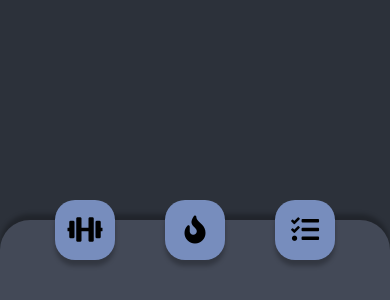
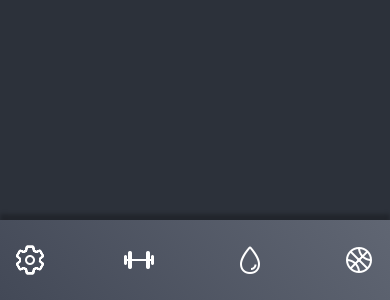
Before and after one commit to ByakkoLord/gym-app, a React Native app: screen / in a window 390 px wide. Shown: the part 544-844 px from the top of the page. Built offline with nearby package versions, Linux system fonts and the light colour scheme.

Commit message:
new settings

```diff
--- a/App.tsx
+++ b/App.tsx
@@ -1,33 +1,47 @@
 import { StatusBar } from 'expo-status-bar';
-import { Button, StyleSheet, Text, Touchable, TouchableOpacity, View } from 'react-native';
+import { Pressable ,Button, StyleSheet, Text, Touchable, TouchableOpacity, View } from 'react-native';
+import { LinearGradient } from 'expo-linear-gradient';
 import { FontAwesome5 } from '@expo/vector-icons';
+import Ionicons from '@expo/vector-icons/Ionicons';
 import { useState } from 'react';
+
+import WaterBlock from './components/WaterBlock';
+import SettingsBlock from './components/SettingsBlock';
 
 export default function App() {
 
-  const [size, setSize] = useState<number>(28);
-  const [size1, setSize1] = useState<number>(28);
-  const [size2, setSize2] = useState<number>(28);
+  const [color, setColor] = useState<string>('#fff');
+  const [color1, setColor1] = useState<string>('#fff');
+  const [color2, setColor2] = useState<string>('#fff');
+  const [color3, setColor3] = useState<string>('#fff');
 
-  const [color, setColor] = useState<string>('#778DBD');
-  const [color1, setColor1] = useState<string>('#778DBD');
-  const [color2, setColor2] = useState<string>('#778DBD');
+  const [preVisibility, setPreVisibility] = useState<string>('none');
+  const [preVisibilit1, setPreVisibility1] = useState<string>('none');
+  const [preVisibility2, setPreVisibility2] = useState<string>('none');
+  const [preVisibility3, setPreVisibility3] = useState<string>('none');
+
 
   return (
     <View style={styles.container}>
-      <View style={styles.header}>
+
+      <SettingsBlock visibility={preVisibility}/>
+
+      <LinearGradient start={{x: 0.2, y: 0.1}} colors={['#606673', '#434957']}  style={styles.header}>
         <View style={styles.optionsBlock}>
-          <TouchableOpacity onPress={() => {setSize(32); setSize1(28); setSize2(28); setColor('#2F94F0'); setColor1('#778DBD'); setColor2('#778DBD')}} style={[styles.headerOptions, { backgroundColor: color }]}>
-            <FontAwesome5 name="dumbbell" size={size} color="black" />
-          </TouchableOpacity>
-          <TouchableOpacity onPress={() => {setSize1(32); setSize(28); setSize2(28); setColor1('#2F94F0'); setColor('#778DBD'); setColor2('#778DBD')}} style={[styles.headerOptions, { backgroundColor: color1}]}>
-            <FontAwesome5 name="fire" size={size1} color="black" />
-          </TouchableOpacity>
-          <TouchableOpacity onPress={() => {setSize2(32); setSize(28); setSize1(28); setColor2('#2F94F0'); setColor('#778DBD'); setColor1('#778DBD')}} style={[styles.headerOptions, { backgroundColor: color2 }]}>
-            <FontAwesome5 name="tasks" size={size2} color="black" />
-          </TouchableOpacity>
+          <Pressable onPress={() => {setPreVisibility('flex'); setPreVisibility1('none'); setPreVisibility2('none'); setPreVisibility3('none') ;setColor('#4691E8'); setColor1('#fff'); setColor2('#fff'); setColor3('#fff')}}  style={[styles.headerOptions]}>
+            <Ionicons name="settings-outline" size={32} color={color} />
+          </Pressable>
+          <Pressable onPress={() => {setPreVisibility1('flex'); setPreVisibility('none'); setPreVisibility2('none'); setPreVisibility3('none') ;setColor('#fff'); setColor1('#4691E8'); setColor2('#fff'); setColor3('#fff')}}  style={[styles.headerOptions]}>
+            <Ionicons name="barbell-outline" size={32} color={color1} />
+          </Pressable>
+          <Pressable onPress={() => {setPreVisibility2('flex'); setPreVisibility1('none'); setPreVisibility3('none'); setPreVisibility('none') ;setColor('#fff'); setColor1('#fff'); setColor2('#4691E8'); setColor3('#fff')}} style={[styles.headerOptions]}>
+            <Ionicons name="water-outline" size={32} color={color2} />
+          </Pressable>
+          <Pressable onPress={() => {setPreVisibility3('flex'); setPreVisibility1('none'); setPreVisibility2('none'); setPreVisibility('none') ;setColor('#fff'); setColor1('#fff'); setColor2('#fff'); setColor3('#4691E8')}}  style={[styles.headerOptions]}>
+            <Ionicons name="basketball-outline" size={32} color={color3} />
+          </Pressable>
         </View>
-      </View>
+      </LinearGradient>
     </View>
   );
 }
@@ -41,29 +55,27 @@ const styles = StyleSheet.create({
   },
   header:{
     display: 'flex',
+    justifyContent: 'center',
+    alignItems: 'center',
     position: 'absolute',
     bottom: 0,
     left: 0,
     width: "100%",
     height: 80,
-    backgroundColor: '#434957',
-    borderTopLeftRadius: 30,
-    borderTopRightRadius: 30,
+    background: 'linear-gradient(to right, blue, red)',
     boxShadow: '0px -6px 4px rgba(0, 0, 0, 0.25)'
   },
   headerOptions:{
     display: 'flex',
     justifyContent: 'center',
     alignItems: 'center',
-    backgroundColor: '#778DBD',
     width: 60,
     height: 60,
     borderRadius: 20,
-    boxShadow: '0px 6px 4px rgba(0, 0, 0, 0.25)',
+
   },
   optionsBlock: {
     display: 'flex',
-    paddingBottom: 40,
     flexDirection: 'row',
     justifyContent: 'center',
     gap: 50,
--- /dev/null
+++ b/components/SettingsBlock.tsx
@@ -0,0 +1,94 @@
+import { View, Text, StyleSheet, TextInput } from "react-native"
+import { Ionicons } from '@expo/vector-icons';
+
+interface Props {
+    visibility: string
+}
+
+export default function SettingsBlock(props: Props) {
+
+    if (props.visibility === 'none') {
+        return null;
+    }
+
+    return (
+        <View style={styles.main}>
+            <View style={{ display: 'flex', flexDirection: "row", justifyContent: 'space-between', width: '100%', alignItems: 'center', borderBottomWidth: 1, borderBottomColor: 'white', paddingBottom: 20 }}>
+                <Text style={styles.title}>Settings</Text>
+                <Ionicons style={{ marginRight: 40 }} name="settings-outline" size={32} color={'#FF6D3E'} />
+            </View>
+            <View style={styles.blocks}>
+                <Text style={styles.title2}>Set your preferences here</Text>
+                <View>
+                    <View style={{ display: "flex", flexDirection: 'row', alignItems: 'center', justifyContent: 'space-between', marginBottom: 5}}>
+                        <Text style={styles.subtitle}>What's your weight?</Text>
+                        <TextInput style={styles.inputs}></TextInput>
+                    </View>
+                </View>
+                <View>
+                    <View style={{ display: "flex", flexDirection: 'row', alignItems: 'center', justifyContent: 'space-between', marginBottom: 5}}>
+                        <Text style={styles.subtitle}>How tall are you?</Text>
+                        <TextInput style={styles.inputs}></TextInput>
+                    </View>
+                </View>
+                <View>
+                    <View style={{ display: "flex", flexDirection: 'row', alignItems: 'center', justifyContent: 'space-between', marginBottom: 5}}>
+                        <Text style={styles.subtitle}>How old are you?</Text>
+                        <TextInput style={styles.inputs}></TextInput>
+                    </View>
+
+                </View>
+
+
+            </View>
+
+        </View>
+    );
+}
+
+const styles = StyleSheet.create({
+    title: {
+        marginLeft: 40,
+        fontSize: 40,
+        fontWeight: 'bold',
+        color: '#FF6D3E',
+    },
+    title2: {
+        fontSize: 25,
+        fontWeight: 'bold',
+        color: '#D6E3FF',
+    },
+    subtitle: {
+        fontSize: 20,
+        fontWeight: 'bold',
+        color: '#D6E3FF',
+    },
+    inputs: {
+        fontSize: 20,
+        fontWeight: 'bold',
+        width: 50,
+        color: '#D6E3FF',
+        borderBottomColor: '#D6E3FF',
+        borderBottomWidth: 1,
+    },
+    blocks: {
+        marginTop: 50,
+        padding: 20,
+        borderBottomWidth: 1,
+        borderBottomColor: '#D6E3FF',
+        width: '90%',
+        height: 'auto',
+        backgroundColor: '#2C313A',
+        borderRadius: 10,
+        margin: 10
+    },
+    main:{
+        marginTop: 150,
+        alignItems: 'center',
+        width: '100%',
+        height: '100%',
+        backgroundColor: '#2C313A',
+        borderRadius: 10,
+        margin: 10
+    }
+});
--- /dev/null
+++ b/components/WaterBlock.tsx
@@ -0,0 +1,56 @@
+import { View, Text, Pressable, StyleSheet } from "react-native";
+
+export default function WaterBlock() {
+    let counter = 0
+
+    function WaterType() {
+
+    }
+
+    function WaterCounter() {
+        counter++
+        console.log(counter)
+    }
+
+    return (
+        <View style={{width: '100%'}}>
+            <View style={styles.WaterBar}>
+                <View style={styles.WaterBarIn}>
+
+                </View>
+            </View>
+            <Pressable onPress={WaterCounter} style={styles.headerOptions}></Pressable>
+        </View>
+    )
+}
+
+const styles = StyleSheet.create({
+    headerOptions: {
+        width: 50,
+        height: 50,
+        backgroundColor: 'red',
+        borderRadius: 10,
+        margin: 10
+    },
+    WaterBarIn: {
+        position: 'absolute',
+        left: -400,
+        width: '100%',
+        height: 25,
+        backgroundColor: 'blue',
+        borderRadius: 10,
+        margin: 10
+    },
+    WaterBar: {
+        display: 'flex',
+        overflow: 'hidden',
+        padding: 5,
+        justifyContent: 'center',
+        alignItems: 'center',
+        width: '90%',
+        height: 35,
+        backgroundColor: 'green',
+        borderRadius: 10,
+        margin: 10
+    }
+})
--- a/package.json
+++ b/package.json
@@ -11,11 +11,14 @@
   "dependencies": {
     "@expo/webpack-config": "^19.0.0",
     "expo": "~49.0.15",
+    "expo-image": "~1.3.5",
+    "expo-linear-gradient": "~12.3.0",
     "expo-status-bar": "~1.6.0",
     "react": "18.2.0",
     "react-dom": "18.2.0",
     "react-native": "0.72.6",
-    "react-native-svg": "^14.1.0",
+    "react-native-linear-gradient": "^2.8.3",
+    "react-native-svg": "13.9.0",
     "react-native-web": "~0.19.6"
   },
   "devDependencies": {
```
Also changed, not shown: 2 other files (tests, documents, lock files or other folders).
